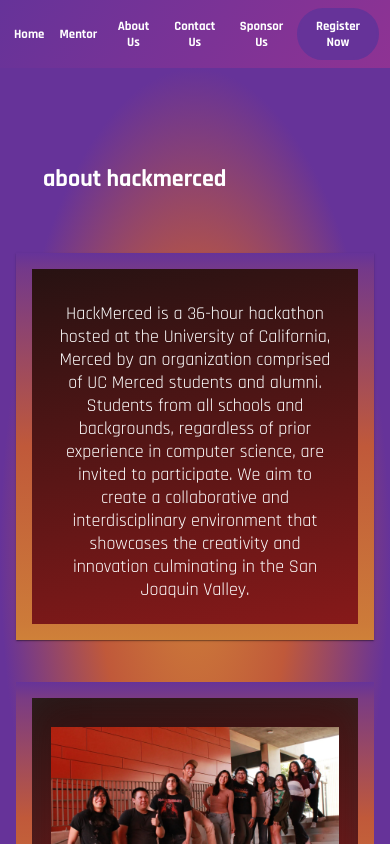
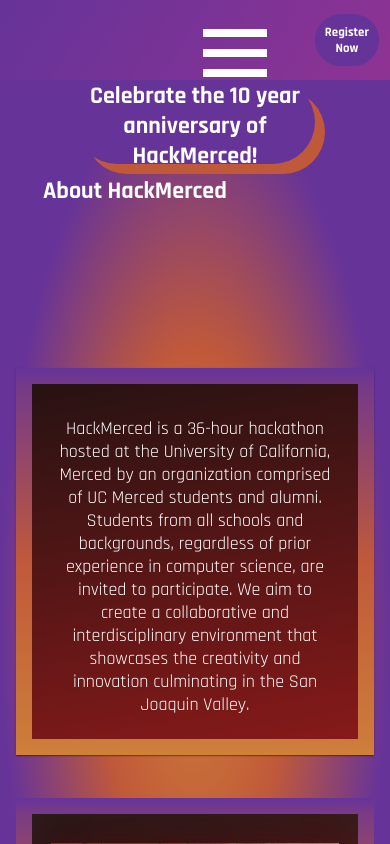
Before and after one commit to HackMerced/HackMerced-X, a React (Create React App) app: page /aboutus in a window 390 px wide. Shown: the top 844 px of the page. Built offline with nearby package versions, Linux system fonts and the light colour scheme.

Commit message:
comitting stuff

```diff
--- a/src/App.css
+++ b/src/App.css
@@ -716,6 +716,9 @@ a {
 .About-HM-Title{
   padding-top: 4em;
 }
+.archive-Container{
+  display: inherit;
+}
 .About-HM-Contents{
   display:flex;
 }
@@ -805,6 +808,9 @@ MuiPaper-root MuiPaper-elevation MuiPaper-rounded MuiPaper-elevation1 MuiCard-ro
 .Hacktually-info:nth-of-type(even):hover { border-radius:40% 25% 85%; }
 .Hacktually-info:nth-of-type(odd):hover { border-radius:85% 40% 25%; }
 
+.burger-button{
+  display: none;
+}
 
 /*MOBILE VIEWPORTS*/
 @media screen and (min-width: 300px) and (max-width: 880px) {
@@ -1003,4 +1009,109 @@ MuiPaper-root MuiPaper-elevation MuiPaper-rounded MuiPaper-elevation1 MuiCard-ro
     margin:5vw 0 0 8vw;
     font-size:1em;
   }
+
+  /*Burger menu chaos from Brandon*/
+  .burger-buttons {
+    display: inherit;
+  }
+  .burger-buttons .menu-buttons {
+    list-style-type: none;
+  }
+  nav {
+    width: 100%;
+    height: 3em;
+    display: flex;
+    padding: 1em;
+    justify-content: flex-end;
+    padding-right: 10px;
+  }
+  .burger-menu {
+      height: 100%;
+      width: 4em;
+      display: flex;
+      flex-direction: column;
+      justify-content: space-between;
+      cursor: pointer;
+      z-index: 1;
+      margin-right: 40px;
+      margin-top: 13px;
+  }
+  .burger-bar {
+      width: 4em;
+      height: 0.5em;
+      background-color: white;
+      float: right;
+      position: relative;
+  }
+  .menu {
+      background: linear-gradient(180deg, #693499, #8B3494);
+      width: 100%;
+      height:fit-content;
+      background-color: black;
+      top: 0;
+      z-index: 0 !important;
+      position: absolute;
+      padding-top: 50px;
+      padding-bottom: 30px;
+  }
+  .burger-button {
+      background-color: transparent;
+      font-size: 2em;
+      /* font-size: clamp(5vw, 6vw, 8vw); */
+      font-weight: 1000;
+      text-align: center;
+      font-family: 'Rajdhani', 'sans-serif';
+      padding: 1rem 7rem;
+      padding: 1rem clamp(1rem, 7rem, 7rem);
+      margin: 0rem;
+      margin-bottom: 0rem;
+      color: white;
+      border-radius: 0px;
+      /* outline: red solid 3px; */
+  }
+  .burger-bar.clicked:nth-child(1){
+      transform: rotate(45deg) translate(0.75em, 1.25em);
+  }
+  .burger-bar.clicked:nth-child(2){
+      transform: scale(0.1);
+  }
+  .burger-bar.clicked:nth-child(3){
+      transform: rotate(135deg) translate(-0.5em, 1em);
+  }
+  .burger-bar.unclicked {
+      transform: rotate(0) translate(0);
+  }
+  .hidden {
+    display: none;
+  }
+  .visible {
+    display: inherit;
+  }
+  .nav-items .button {
+    display: none;
+  }
 }
+
+
+/* Extra extra small devices (very small phones, 480px and down) */
+@media (max-width: 414px) {
+  .menu-buttons{
+      display: flex;
+      transform: translateX(-10%);
+      font-size: 1.3em;
+  }
+}
+@media (max-width: 375px) {
+  .menu-buttons{
+      display: flex;
+      transform: translateX(-15%);
+      font-size: 1.2em;
+  }
+}
+@media (max-width: 320px) {
+.menu-buttons{
+    display: flex;
+    transform: translateX(-20%);
+    font-size: 0.9em;
+  }
+}
--- a/src/Components/AboutHackMerced.js
+++ b/src/Components/AboutHackMerced.js
@@ -11,7 +11,10 @@ export default function AboutHackMerced(){
     return(
         <div className="About-HM">
             <div className="About-HM-Container">
-                <h2 className='About-HM-Title'>about hackmerced</h2>
+                <h2 className='About-HM-Title'>About HackMerced</h2>
+                <div className="archive-Container"><a href="archive.hackmerced.com">
+                <button className="registerButton2">Celebrate the 10 year anniversary of HackMerced!</button>
+                </a></div>
                 <div className="About-HM-Contents">
                     <Card className="About-HM-Desc">
                         <div className="About-HM-Text">HackMerced is a 36-hour hackathon hosted at the
@@ -22,7 +25,6 @@ export default function AboutHackMerced(){
                         We aim to create a collaborative and interdisciplinary
                         environment that showcases the creativity and innovation
                         culminating in the San Joaquin Valley.</div>
-
                     </Card>
                     <img className='Team-photo' src={TeamPhoto} alt="HackMerced Team"/>
                 </div>
--- a/src/Components/NavBar.js
+++ b/src/Components/NavBar.js
@@ -1,11 +1,12 @@
 import React from 'react';
-
+import Hamburger from './hamburger';
 
 import { Link } from 'react-router-dom'; // import Link
 
 function NavBar() {
     return (
       <div className="NavBar">
+        <Hamburger />
         <ul className="nav-items">
           <li><a href="/"><button className="button" id="sponsors-button">Home</button></a></li>
           <li><a href="https://docs.google.com/forms/d/e/1FAIpQLSdsinPEX__G-Jr2kUgGIHNpwZyTA3VWYx4NPGU8X320Xa47rg/viewform"><button className="button" id="mentor-button">Mentor</button></a></li>
--- /dev/null
+++ b/src/Components/hamburger.js
@@ -0,0 +1,53 @@
+import React, {useState} from 'react';
+import { Link } from 'react-router-dom';
+
+const Hamburger = () => {
+
+    const [burger_class, setBurgerClass] = useState("burger-bar unclicked")
+    const [menu_class, setMenuClass] = useState("menu hidden")
+    const [isMenuClicked, setIsMenuClicked] = useState(false)
+
+    const updateMenu = () => {
+        if (!isMenuClicked) {
+            setBurgerClass("burger-bar clicked")
+            setMenuClass("menu visible")
+        }
+        else
+        {
+            setBurgerClass("burger-bar unclicked")
+            setMenuClass("menu hidden")
+        }
+        setIsMenuClicked(!isMenuClicked)
+    }
+
+    const closeMenu = () => {
+        setBurgerClass("burger-bar unclicked");
+        setMenuClass("menu hidden");
+        setIsMenuClicked(false);
+    };
+
+    return(
+        <div style={{width: '100%', height: '100%'}}>
+            <nav>
+                <div className="burger-menu" onClick={updateMenu}>
+                    <div className={burger_class} ></div>
+                    <div className={burger_class} ></div>
+                    <div className={burger_class} ></div>
+                </div>
+            </nav>
+
+            <div className={menu_class}>
+                <div className="menu-buttons">
+                    <ul>
+                        <li><Link to="/"><button className="burger-button" id="about-us-button" onClick={closeMenu}>Home</button></Link></li>
+                        <li><Link to="/aboutus"><button className="burger-button" id="about-us-button" onClick={closeMenu}>Prizes</button></Link></li>
+                        <li><Link to="/contactus"><button className="burger-button" id="schedule-button" onClick={closeMenu}>Schedule</button></Link></li>
+                        <li><Link to="/sponsorus"><button className="burger-button" id="punch-card-button" onClick={closeMenu}>PunchCard</button></Link></li>
+                    </ul>
+                </div>
+            </div>
+        </div>
+    )
+}
+
+export default Hamburger;
```
